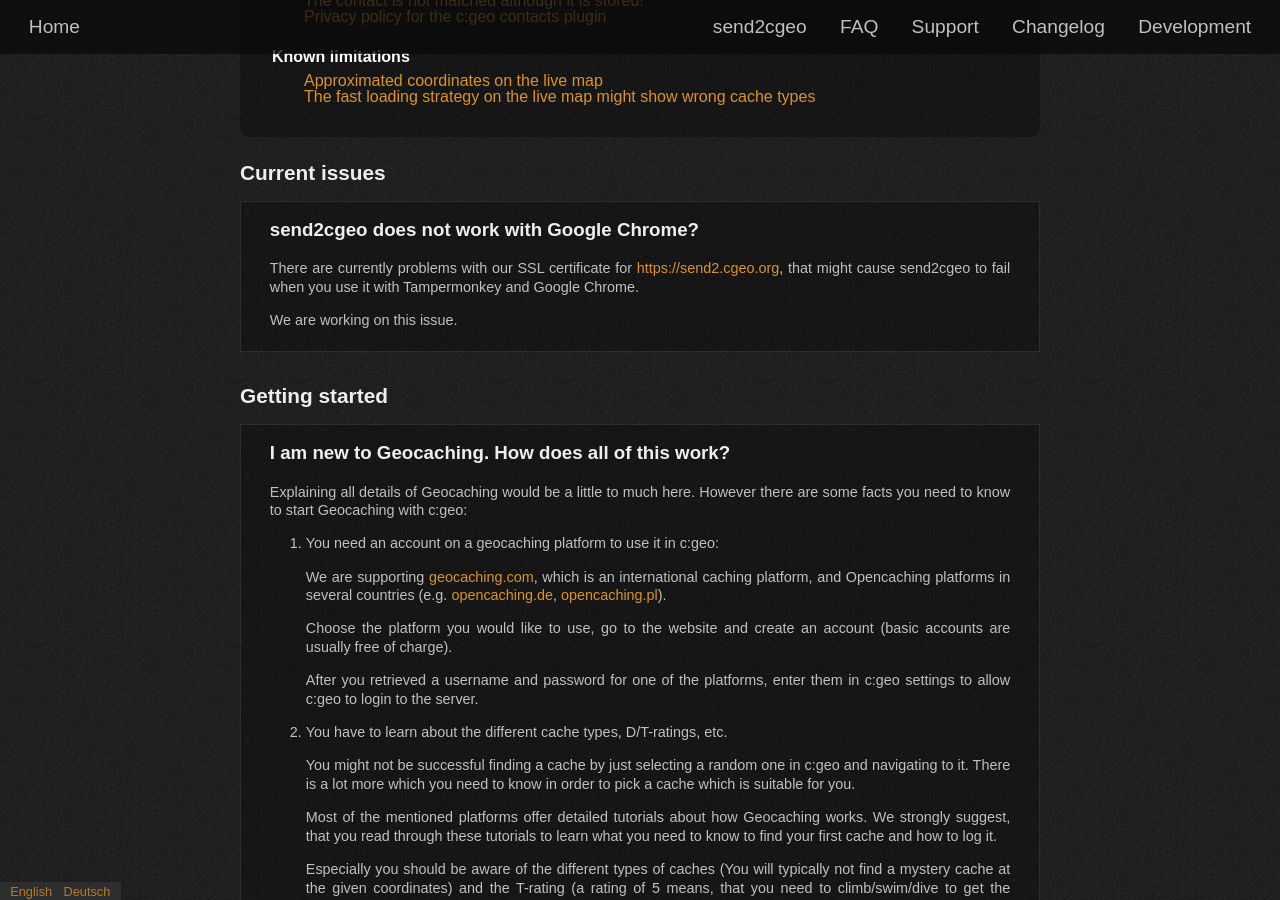
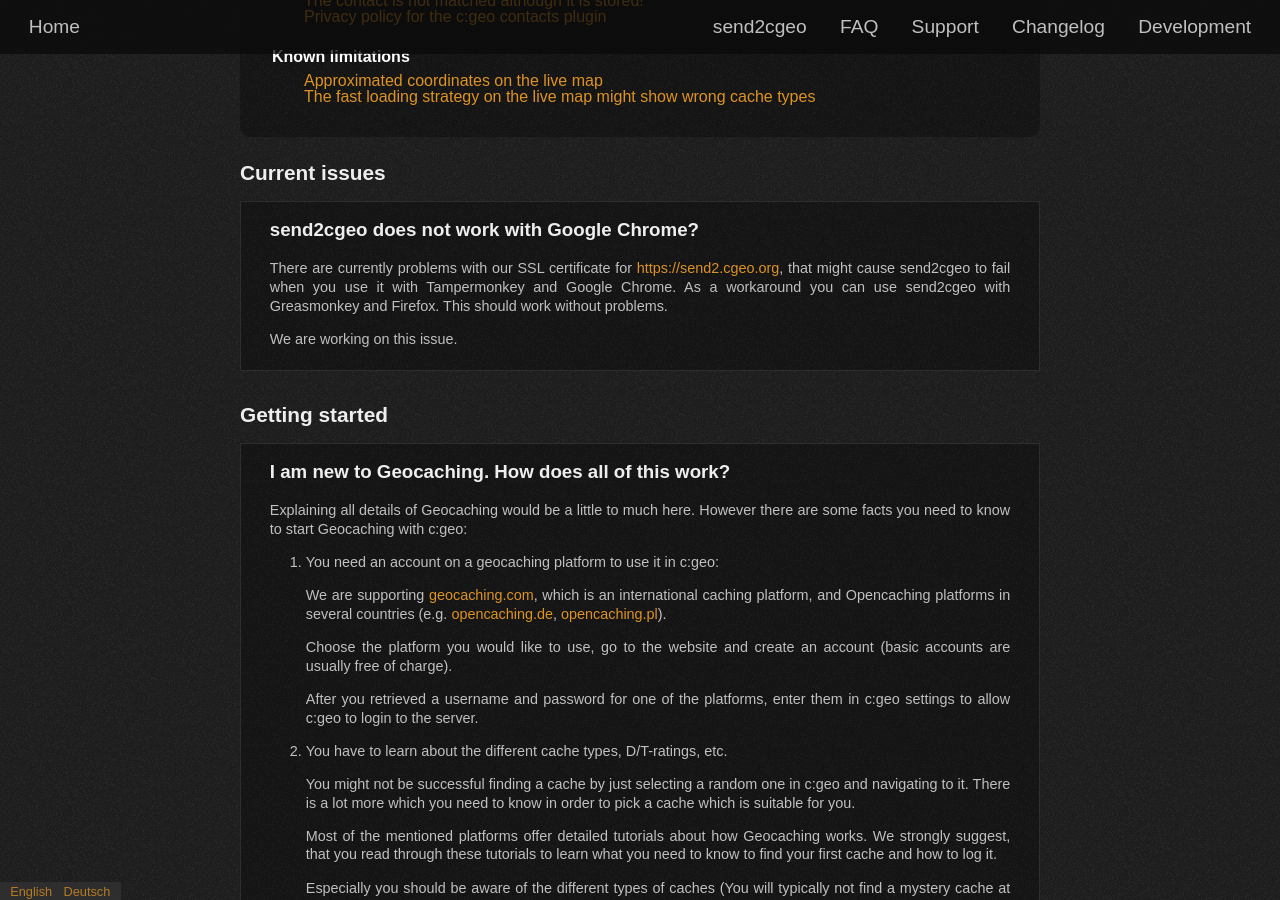
Before and after one commit to cgeo/cgeo.github.io, a Jekyll site: the page built from faq.html, in a window 1280 px wide and 900 px high, scrolled down 2552 px. Built offline with Jekyll 4.4.1, drawn with Linux system fonts in a browser that asks for light colours; some web fonts are replaced.

Commit message:
FAQ: Name workaround for send2cgeo problem

```diff
--- a/_data/faq.yml
+++ b/_data/faq.yml
@@ -8,12 +8,14 @@
             title: send2cgeo does not work with Google Chrome?
             content: |
                 There are currently problems with our SSL certificate for [https://send2.cgeo.org](https://send2.cgeo.org), that might cause send2cgeo to fail when you use it with Tampermonkey and Google Chrome.
+                As a workaround you can use send2cgeo with Greasmonkey and Firefox. This should work without problems.
 
                 We are working on this issue.
         de:
-            title: send2cgeo does not work with Google Chrome?
+            title: send2cgeo funktioniert nicht mit Google Chrome?
             content: |
                 Es gibt derzeit Probleme mit unserem SSL-Zertifikat für [https://send2.cgeo.org](https://send2.cgeo.org), die dazu führen können, dass send2cgeo mit Tampermonkey und Google Chrome nicht funktioniert.
+                Als Zwischenlösung kann send2cgeo mit Greasemonkey und Firefox benutzt werden. Dies sollte problemlos funktionieren.
 
                 Wir arbeiten an diesem Problem.
 
```
